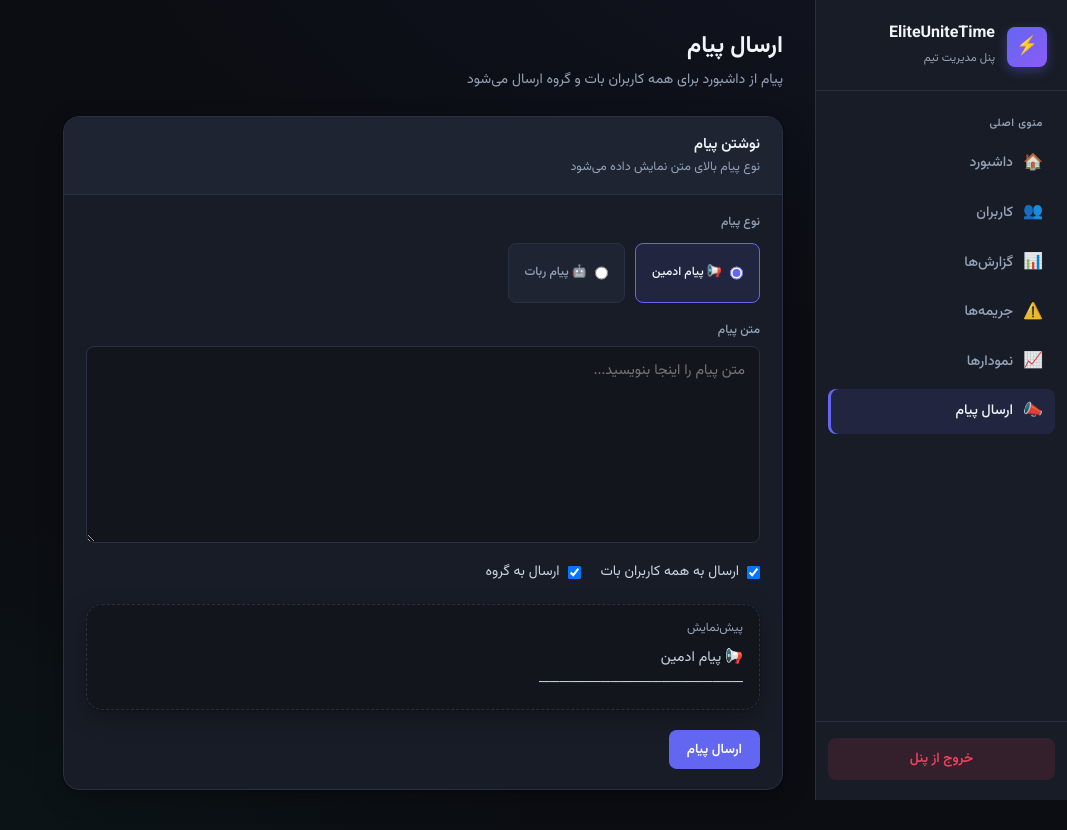
After one commit to amirghadimi80/Eliteunit_balebot, a Flask app: page /broadcast in a window 1280 px wide. The commit adds this page. Shown: the whole page, without its empty margins (213-1280 px from the left). Run offline with Flask 3, Linux system fonts and the light colour scheme; a user stored in the database is signed in.

Commit message:
add admin text

```diff
--- a/dashboard/app.py
+++ b/dashboard/app.py
@@ -17,7 +17,11 @@ from datetime import datetime, date, timedelta
 from database.db import Database
 from services.reports import ReportService
 from services.penalty import PenaltyService
-from services.notifications import notify_penalty_created, notify_penalty_paid
+from services.notifications import (
+    notify_penalty_created,
+    notify_penalty_paid,
+    broadcast_dashboard_message,
+)
 from utils.date_utils import (
     gregorian_to_jalali_str,
     get_today_gregorian,
@@ -28,6 +32,7 @@ from utils.date_utils import (
 from utils.time_utils import parse_time_input, format_duration
 from config.settings import (
     BALE_ADMIN_IDS,
+    BALE_GROUP_IDS,
     PAYMENT_APPROVER_NAME,
     PAYMENT_APPROVER_PIN,
     PAYMENT_CARD_HOLDER,
@@ -446,6 +451,75 @@ def api_today_reports():
 
 
 # ─────────────────────────────────────────────
+# Broadcast message (web dashboard → bot users + group)
+# ─────────────────────────────────────────────
+
+@app.route("/broadcast", methods=["GET", "POST"])
+@login_required
+def broadcast():
+    flash_msg = None
+    flash_type = "ok"
+    last_message = ""
+
+    if request.method == "POST":
+        message = (request.form.get("message") or "").strip()
+        message_type = request.form.get("message_type", "admin")
+        to_users = request.form.get("to_users") == "1"
+        to_group = request.form.get("to_group") == "1"
+        last_message = message
+
+        if message_type not in ("admin", "bot"):
+            message_type = "admin"
+
+        if not message:
+            flash_msg = "متن پیام خالی است"
+            flash_type = "error"
+        elif not to_users and not to_group:
+            flash_msg = "حداقل یک مقصد را انتخاب کنید (کاربران یا گروه)"
+            flash_type = "error"
+        else:
+            user_bale_ids = []
+            if to_users:
+                for u in db.get_all_users():
+                    if u.bale_id and not db.is_placeholder_bale_id(u.bale_id):
+                        user_bale_ids.append(u.bale_id)
+
+            if to_users and not user_bale_ids:
+                flash_msg = "هیچ کاربر متصل به بات پیدا نشد"
+                flash_type = "error"
+            elif to_group and not BALE_GROUP_IDS:
+                flash_msg = "شناسه گروه (BALE_GROUP_ID) تنظیم نشده است"
+                flash_type = "error"
+            else:
+                result = broadcast_dashboard_message(
+                    text=message,
+                    message_type=message_type,
+                    user_bale_ids=user_bale_ids,
+                    send_to_users=to_users,
+                    send_to_group=to_group,
+                )
+                parts = []
+                if to_users:
+                    parts.append(
+                        f"کاربران: {result['users_ok']} موفق"
+                        + (f" / {result['users_fail']} ناموفق" if result["users_fail"] else "")
+                    )
+                if to_group:
+                    parts.append(f"گروه: {result['groups_ok']} موفق")
+                flash_msg = "ارسال شد — " + " · ".join(parts)
+                flash_type = "ok" if (result["users_ok"] or result["groups_ok"]) else "error"
+                if flash_type == "ok":
+                    last_message = ""
+
+    return render_template(
+        "broadcast.html",
+        flash_msg=flash_msg,
+        flash_type=flash_type,
+        last_message=last_message,
+    )
+
+
+# ─────────────────────────────────────────────
 # Analytics & Charts
 # ─────────────────────────────────────────────
 
--- a/dashboard/templates/base.html
+++ b/dashboard/templates/base.html
@@ -663,6 +663,10 @@
          class="nav-item {% if request.endpoint == 'analytics' %}active{% endif %}">
         <span class="icon">📈</span> نمودارها
       </a>
+      <a href="{{ url_for('broadcast') }}"
+         class="nav-item {% if request.endpoint == 'broadcast' %}active{% endif %}">
+        <span class="icon">📣</span> ارسال پیام
+      </a>
     </div>
 
     <div class="sidebar-footer">
--- /dev/null
+++ b/dashboard/templates/broadcast.html
@@ -0,0 +1,124 @@
+{% extends "base.html" %}
+{% block title %}ارسال پیام{% endblock %}
+
+{% block content %}
+<div class="page-header">
+  <div>
+    <h2>ارسال پیام</h2>
+    <p>پیام از داشبورد برای همه کاربران بات و گروه ارسال می‌شود</p>
+  </div>
+</div>
+
+{% if flash_msg %}
+<div class="alert alert-{{ flash_type }}">{{ flash_msg }}</div>
+{% endif %}
+
+<div class="card form-card" style="max-width:720px;">
+  <div class="card-header">
+    <div>
+      <div class="card-title">نوشتن پیام</div>
+      <div class="card-subtitle">نوع پیام بالای متن نمایش داده می‌شود</div>
+    </div>
+  </div>
+  <div class="card-body">
+    <form method="POST" action="{{ url_for('broadcast') }}" id="broadcastForm">
+      <div class="filter-group" style="margin-bottom:18px; min-width:100%;">
+        <label>نوع پیام</label>
+        <div style="display:flex; gap:10px; flex-wrap:wrap; margin-top:4px;">
+          <label class="msg-type-option">
+            <input type="radio" name="message_type" value="admin" checked />
+            <span>📢 پیام ادمین</span>
+          </label>
+          <label class="msg-type-option">
+            <input type="radio" name="message_type" value="bot" />
+            <span>🤖 پیام ربات</span>
+          </label>
+        </div>
+      </div>
+
+      <div class="filter-group" style="margin-bottom:18px; min-width:100%;">
+        <label for="message_text">متن پیام</label>
+        <textarea
+          id="message_text"
+          name="message"
+          rows="7"
+          required
+          placeholder="متن پیام را اینجا بنویسید..."
+          style="width:100%; resize:vertical; background:var(--bg-elevated); border:1px solid var(--border); color:var(--text); border-radius:var(--radius-sm); padding:12px 14px; font-family:inherit; font-size:.9rem; outline:none; line-height:1.7;"
+        >{{ last_message or '' }}</textarea>
+      </div>
+
+      <div style="display:flex; gap:20px; flex-wrap:wrap; margin-bottom:20px;">
+        <label style="display:flex; align-items:center; gap:8px; font-size:.88rem; color:var(--text-secondary); cursor:pointer;">
+          <input type="checkbox" name="to_users" value="1" checked />
+          ارسال به همه کاربران بات
+        </label>
+        <label style="display:flex; align-items:center; gap:8px; font-size:.88rem; color:var(--text-secondary); cursor:pointer;">
+          <input type="checkbox" name="to_group" value="1" checked />
+          ارسال به گروه
+        </label>
+      </div>
+
+      <div class="card" style="margin-bottom:20px; background:var(--bg-elevated); border-style:dashed;">
+        <div class="card-body" style="padding:14px 16px;">
+          <div style="font-size:.76rem; color:var(--muted); margin-bottom:8px;">پیش‌نمایش</div>
+          <div id="preview" style="white-space:pre-wrap; font-size:.9rem; color:var(--text-secondary); line-height:1.7;">📢 پیام ادمین
+────────────────────
+</div>
+        </div>
+      </div>
+
+      <button type="submit" class="btn btn-primary"
+              onclick="return confirm('پیام برای گیرندگان انتخاب‌شده ارسال شود؟')">
+        ارسال پیام
+      </button>
+    </form>
+  </div>
+</div>
+
+<style>
+  .msg-type-option {
+    display: inline-flex;
+    align-items: center;
+    gap: 8px;
+    padding: 10px 16px;
+    background: var(--surface2);
+    border: 1px solid var(--border);
+    border-radius: var(--radius-sm);
+    font-size: .88rem;
+    font-weight: 500;
+    color: var(--text-secondary);
+    cursor: pointer;
+    transition: border-color .15s, background .15s, color .15s;
+  }
+  .msg-type-option:has(input:checked) {
+    border-color: var(--accent);
+    background: var(--accent-soft);
+    color: var(--text);
+  }
+  .msg-type-option input { accent-color: var(--accent); }
+</style>
+{% endblock %}
+
+{% block extra_scripts %}
+<script>
+  const headers = {
+    admin: '📢 پیام ادمین',
+    bot: '🤖 پیام ربات',
+  };
+  const sep = '─'.repeat(20);
+
+  function updatePreview() {
+    const type = document.querySelector('input[name="message_type"]:checked')?.value || 'admin';
+    const text = document.getElementById('message_text').value.trim();
+    document.getElementById('preview').textContent =
+      headers[type] + '\n' + sep + '\n' + (text || '');
+  }
+
+  document.querySelectorAll('input[name="message_type"]').forEach(el => {
+    el.addEventListener('change', updatePreview);
+  });
+  document.getElementById('message_text').addEventListener('input', updatePreview);
+  updatePreview();
+</script>
+{% endblock %}
```
Also changed, not shown: services/notifications.py (+37 -0 lines), utils/formatter.py (+14 -0 lines).
